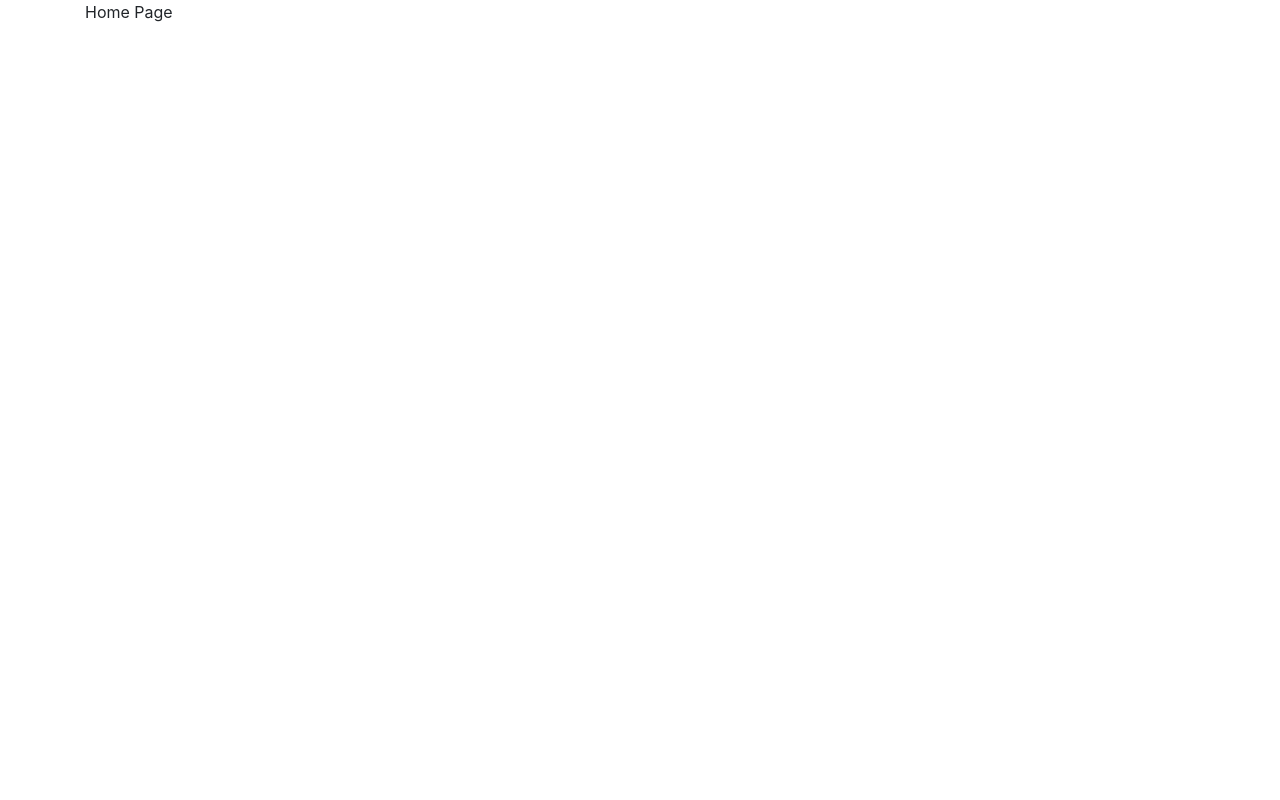
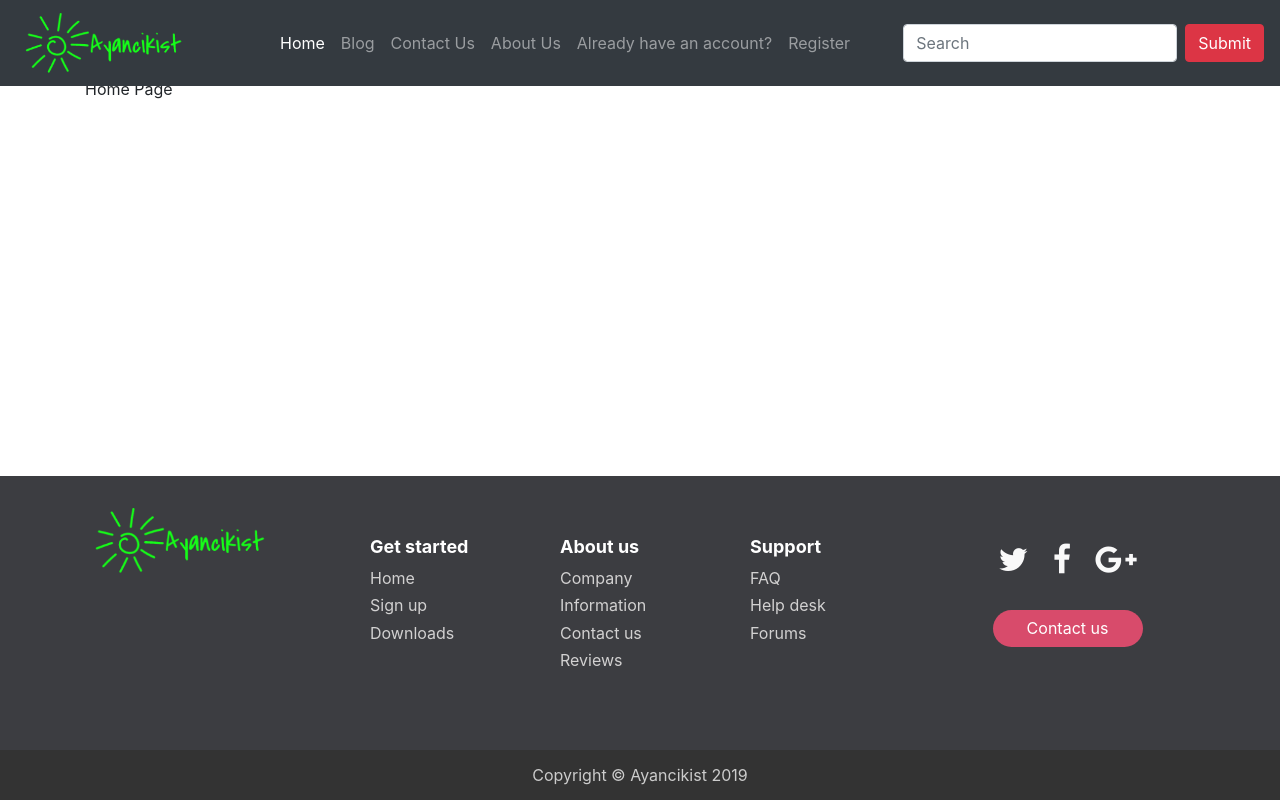
Before and after one commit to yucehan57/ayancikist_project, a Django app: page / in a window 1280 px wide. Before the commit the page is almost empty. Run offline with Django 3.2, Linux system fonts and the light colour scheme; some libraries are stand-ins or nearby versions.

Commit message:
base text file modified and bootstrap navbar and footer added

```diff
--- /dev/null
+++ b/ayancikist/ayancikist/static/css/body.css
@@ -0,0 +1,3 @@
+#bodyContainer {
+  margin-top: 6%;
+}
--- /dev/null
+++ b/ayancikist/ayancikist/static/css/footer.css
@@ -0,0 +1,130 @@
+#myFooter {
+    background-color: #3c3d41;
+    color: white;
+    padding-top: 30px;
+}
+
+#myFooter .footer-copyright {
+    background-color: #333333;
+    padding-top: 3px;
+    padding-bottom: 3px;
+    text-align: center;
+}
+
+#myFooter .row {
+    margin-bottom: 60px;
+}
+
+#myFooter .navbar-brand {
+    margin-top: 45px;
+    height: 65px;
+}
+
+#myFooter .footer-copyright p {
+    margin: 10px;
+    color: #ccc;
+}
+
+#myFooter ul {
+    list-style-type: none;
+    padding-left: 0;
+    line-height: 1.7;
+}
+
+#myFooter h5 {
+    font-size: 18px;
+    color: white;
+    font-weight: bold;
+    margin-top: 30px;
+}
+
+#myFooter h2 a{
+    font-size: 50px;
+    text-align: center;
+    color: #fff;
+}
+
+#myFooter a {
+    color: #d2d1d1;
+    text-decoration: none;
+}
+
+#myFooter a:hover,
+#myFooter a:focus {
+    text-decoration: none;
+    color: white;
+}
+
+#myFooter .social-networks {
+    text-align: center;
+    padding-top: 30px;
+    padding-bottom: 16px;
+}
+
+#myFooter .social-networks a {
+    font-size: 32px;
+    color: #f9f9f9;
+    padding: 10px;
+    transition: 0.2s;
+}
+
+#myFooter .social-networks a:hover {
+    text-decoration: none;
+}
+
+#myFooter .facebook:hover {
+    color: #0077e2;
+}
+
+#myFooter .google:hover {
+    color: #ef1a1a;
+}
+
+#myFooter .twitter:hover {
+    color: #00aced;
+}
+
+#myFooter .btn {
+    color: white;
+    background-color: #d84b6b;
+    border-radius: 20px;
+    border: none;
+    width: 150px;
+    display: block;
+    margin: 0 auto;
+    margin-top: 10px;
+    line-height: 25px;
+}
+
+@media screen and (max-width: 767px) {
+    #myFooter {
+        text-align: center;
+    }
+}
+
+
+/* CSS used for positioning the footers at the bottom of the page. */
+/* You can remove this. */
+
+html{
+    height: 100%;
+}
+
+body{
+    display: flex;
+    display: -webkit-flex;
+    flex-direction: column;
+    -webkit-flex-direction: column;
+    height: 100%;
+}
+
+.content{
+   flex: 1 0 auto;
+   -webkit-flex: 1 0 auto;
+   min-height: 200px;
+}
+
+#myFooter{
+   flex: 0 0 auto;
+   -webkit-flex: 0 0 auto;
+}
--- a/ayancikist/templates/base.html
+++ b/ayancikist/templates/base.html
@@ -8,27 +8,30 @@
     <title></title>
   </head>
   <title>Ayancikst Home</title>
-    {# FONT #}
-
-    {# BOOTSTRAP CSS #}
+    <!-- FONT AWESOME-->
+    <link rel="stylesheet" href="https://use.fontawesome.com/releases/v5.8.2/css/all.css" integrity="sha384-oS3vJWv+0UjzBfQzYUhtDYW+Pj2yciDJxpsK1OYPAYjqT085Qq/1cq5FLXAZQ7Ay" crossorigin="anonymous">
+    <link rel="stylesheet" href="http://cdnjs.cloudflare.com/ajax/libs/font-awesome/4.6.3/css/font-awesome.min.css">
+    <!-- BOOTSTRAP CSS -->
     <link rel="stylesheet" href="https://stackpath.bootstrapcdn.com/bootstrap/4.3.1/css/bootstrap.min.css" integrity="sha384-ggOyR0iXCbMQv3Xipma34MD+dH/1fQ784/j6cY/iJTQUOhcWr7x9JvoRxT2MZw1T" crossorigin="anonymous">
-
+    <!-- FOOTER CSS -->
+    <link rel="stylesheet" href="{% static 'css/footer.css' %}">
+    <!-- BODY CSS -->
+    <link rel="stylesheet" href="{% static 'css/body.css' %}">
 <body>
-    {# TOP BAR #}
-
-    {# NAVBAR #}
-
-    <div class="container">
+    <!-- {# NAVBAR #} -->
+    {% include 'partials/_navbar.html' %}
+    <div class="container" id='bodyContainer'>
       {% block content %}
-        {# MAIN CONTENT #}
+        <!-- MAIN CONTENT -->
       {% endblock %}
     </div>
 
-    {# FOOTER #}
-
-    {# BOOTSTRAP JS #}
+    <!-- {# FOOTER #} -->
+    {% include 'partials/_footer.html' %}
+    <!-- {# BOOTSTRAP JS #} -->
     <script src="https://code.jquery.com/jquery-3.3.1.slim.min.js" integrity="sha384-q8i/X+965DzO0rT7abK41JStQIAqVgRVzpbzo5smXKp4YfRvH+8abtTE1Pi6jizo" crossorigin="anonymous"></script>
     <script src="https://cdnjs.cloudflare.com/ajax/libs/popper.js/1.14.7/umd/popper.min.js" integrity="sha384-UO2eT0CpHqdSJQ6hJty5KVphtPhzWj9WO1clHTMGa3JDZwrnQq4sF86dIHNDz0W1" crossorigin="anonymous"></script>
     <script src="https://stackpath.bootstrapcdn.com/bootstrap/4.3.1/js/bootstrap.min.js" integrity="sha384-JjSmVgyd0p3pXB1rRibZUAYoIIy6OrQ6VrjIEaFf/nJGzIxFDsf4x0xIM+B07jRM" crossorigin="anonymous"></script>
+
   </body>
 </html>
--- a/ayancikist/templates/partials/_footer.html
+++ b/ayancikist/templates/partials/_footer.html
@@ -0,0 +1,52 @@
+{% load static %}
+<!-- Footer -->
+
+<div class="content">
+</div>
+    <footer id="myFooter">
+        <div class="container">
+            <div class="row">
+                <div class="col-sm-3">
+                    <h2 class="logo"><a href="{% url 'index' %}">
+                      <img src="{% static "companylogo.png" %}" height="65" alt="">
+                    </a></h2>
+                </div>
+                <div class="col-sm-2">
+                    <h5>Get started</h5>
+                    <ul>
+                        <li><a href="{% url 'index' %}">Home</a></li>
+                        <li><a href="#">Sign up</a></li>
+                        <li><a href="#">Downloads</a></li>
+                    </ul>
+                </div>
+                <div class="col-sm-2">
+                    <h5>About us</h5>
+                    <ul>
+                        <li><a href="#">Company Information</a></li>
+                        <li><a href="#">Contact us</a></li>
+                        <li><a href="#">Reviews</a></li>
+                    </ul>
+                </div>
+                <div class="col-sm-2">
+                    <h5>Support</h5>
+                    <ul>
+                        <li><a href="#">FAQ</a></li>
+                        <li><a href="#">Help desk</a></li>
+                        <li><a href="#">Forums</a></li>
+                    </ul>
+                </div>
+                <div class="col-sm-3">
+                    <div class="social-networks">
+                        <a href="#" class="twitter"><i class="fa fa-twitter"></i></a>
+                        <a href="#" class="facebook"><i class="fa fa-facebook"></i></a>
+                        <a href="#" class="google"><i class="fa fa-google-plus"></i></a>
+                    </div>
+                    <button type="button" class="btn btn-default">Contact us</button>
+                </div>
+            </div>
+        </div>
+        <div class="footer-copyright">
+            <p>Copyright &copy;
+            <span class="year"></span>Ayancikist 2019</p>
+        </div>
+</footer>
--- a/ayancikist/templates/partials/_navbar.html
+++ b/ayancikist/templates/partials/_navbar.html
@@ -0,0 +1,41 @@
+{% load static %}
+  <!-- Responsive Navigation Bar -->
+  <nav class="navbar navbar-expand-lg navbar-dark bg-dark fixed-top">
+    <a class="navbar-brand" href="{% url 'index' %}">
+      <img src="{% static "companylogo.png" %}" height="60" alt="">
+    </a>
+    <button class="navbar-toggler" type="button" data-toggle="collapse" data-target="#navbarSupportedContent" aria-controls="navbarSupportedContent"
+      aria-expanded="false" aria-label="Toggle navigation">
+      <span class="navbar-toggler-icon"></span>
+    </button>
+
+    <div class="collapse navbar-collapse" id="navbarSupportedContent">
+      <ul class="navbar-nav mr-auto">
+        <li class="nav-item active">
+          <a class="nav-link" href="{% url 'index' %}">Home
+            <span class="sr-only">(current)</span>
+          </a>
+        </li>
+        <li class="nav-item">
+          <a class="nav-link" href="#">Blog</a>
+        </li>
+        <li class="nav-item">
+          <a href="#" class="nav-link">Contact Us</a>
+        </li>
+        <li class="nav-item">
+            <a href="#" class="nav-link">About Us</a>
+        </li>
+        <li class="nav-item">
+            <a href="#" class="nav-link">Already have an account?</a>
+        </li>
+        <li class="nav-item">
+            <a href="#" class="nav-link">Register</a>
+        </li>
+      </ul>
+      <form class="form-inline my-2 my-lg-0">
+        <input class="form-control mr-sm-2" type="search" placeholder="Search" aria-label="Search">
+        <button class="btn btn-danger my-2 my-sm-0" type="submit">Submit</button>
+      </form>
+    </div>
+  </nav>
+<!-- Responsive Navigation Bar -->
```
Also changed, not shown: ayancikist/ayancikist/static/companylogo.png (added), 1 other file.
